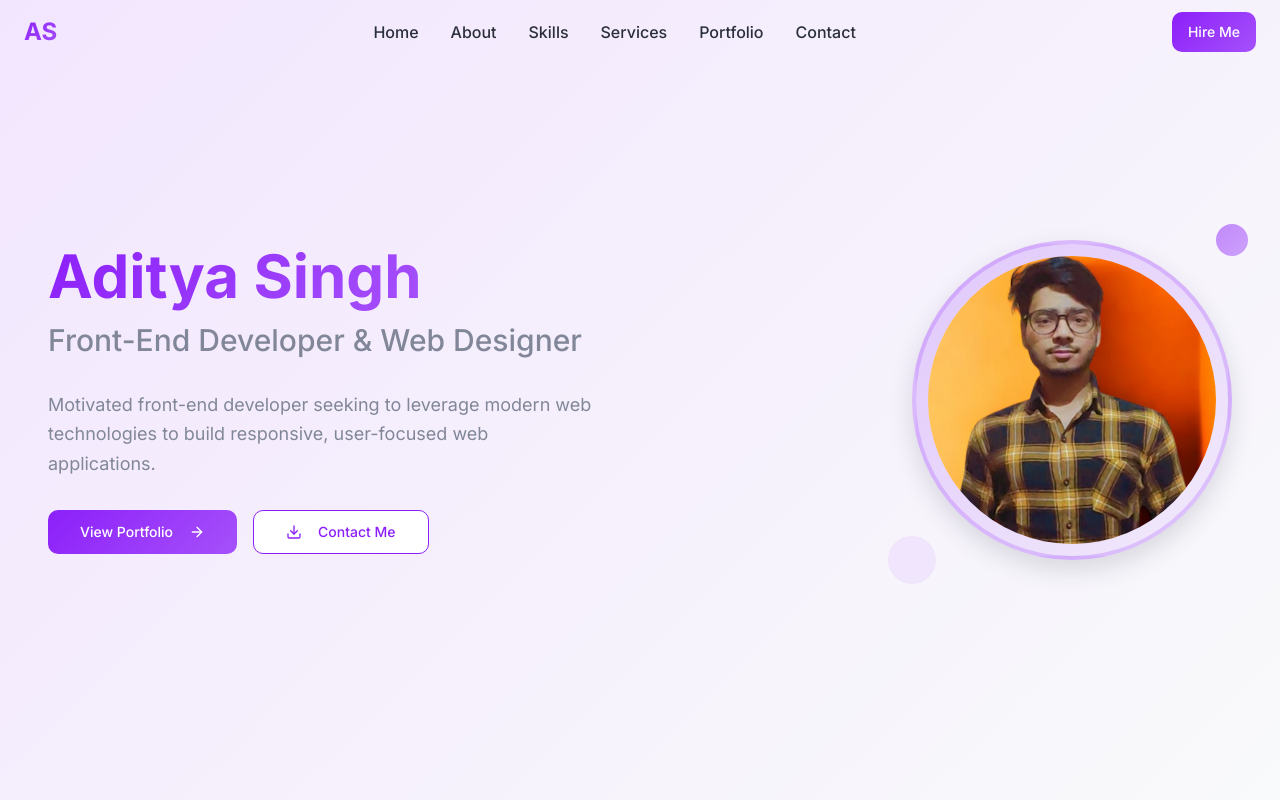
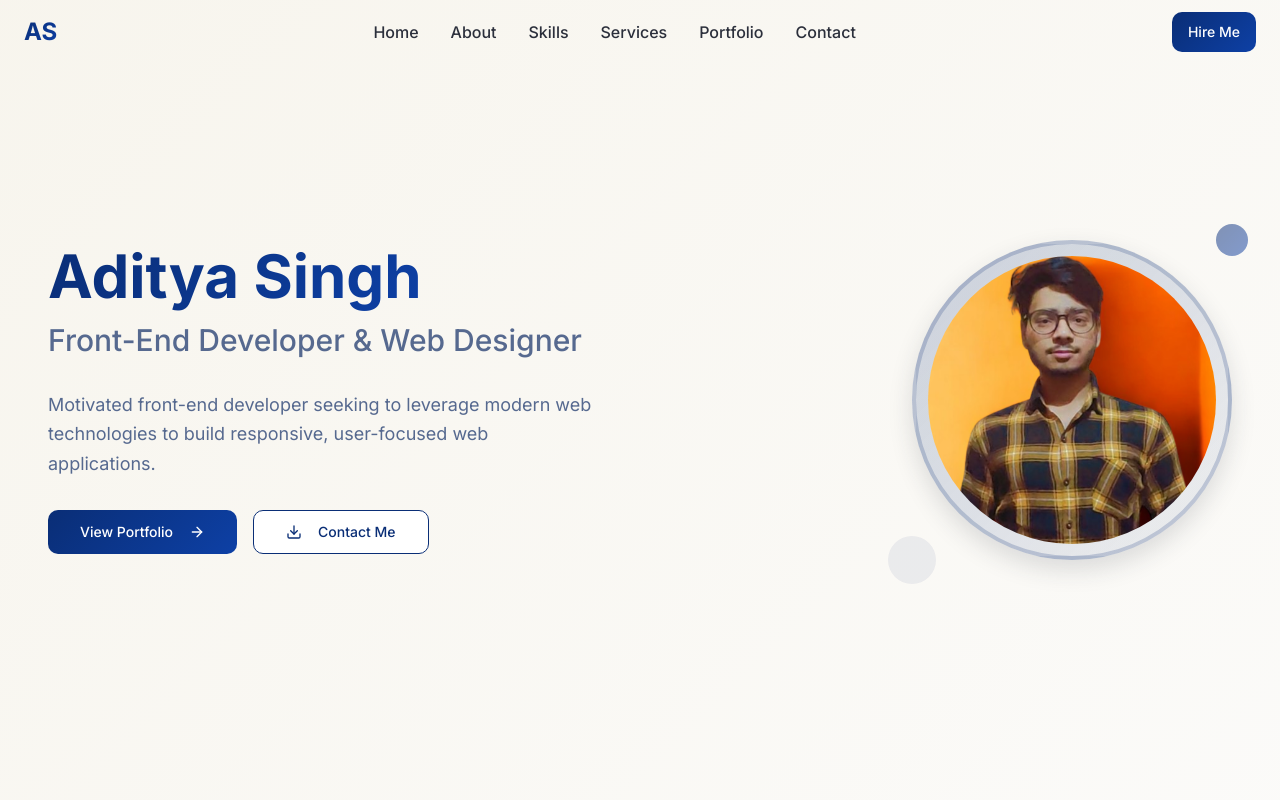
Before and after one commit to adityasinnghh/portfolioadi, a React (Vite) app: page / in a window 1280 px wide. Shown: the top 800 px of the page. Built offline with nearby package versions, Linux system fonts and the light colour scheme.

Commit message:
Update theme colors
Change theme colors to navy blue and beige.

```diff
--- a/src/index.css
+++ b/src/index.css
@@ -17,30 +17,30 @@
     --card-foreground: 225 15% 20%;
 
     /* Primary Brand Colors */
-    --primary: 270 95% 55%;
+    --primary: 220 85% 25%;
     --primary-foreground: 0 0% 100%;
-    --primary-soft: 270 95% 95%;
+    --primary-soft: 220 85% 95%;
 
     /* Secondary Colors */
-    --secondary: 210 20% 95%;
-    --secondary-foreground: 225 15% 25%;
+    --secondary: 45 30% 85%;
+    --secondary-foreground: 220 85% 25%;
 
     /* Neutral System */
-    --muted: 210 20% 96%;
-    --muted-foreground: 225 10% 55%;
+    --muted: 45 25% 90%;
+    --muted-foreground: 220 25% 45%;
 
     /* Accent Colors */
-    --accent: 270 95% 55%;
-    --accent-foreground: 0 0% 100%;
+    --accent: 45 40% 75%;
+    --accent-foreground: 220 85% 25%;
 
     /* UI Elements */
-    --border: 220 15% 90%;
-    --input: 220 15% 96%;
-    --ring: 270 95% 55%;
+    --border: 45 20% 80%;
+    --input: 45 25% 92%;
+    --ring: 220 85% 25%;
 
     /* Interactive States */
-    --hover: 270 95% 60%;
-    --active: 270 95% 50%;
+    --hover: 220 85% 30%;
+    --active: 220 85% 20%;
 
     /* Shadows */
     --shadow-soft: 0 1px 3px hsl(225 15% 20% / 0.1);
@@ -48,8 +48,8 @@
     --shadow-large: 0 10px 25px hsl(225 15% 20% / 0.15);
 
     /* Gradients */
-    --gradient-primary: linear-gradient(135deg, hsl(270 95% 55%), hsl(270 95% 65%));
-    --gradient-soft: linear-gradient(135deg, hsl(270 95% 95%), hsl(210 20% 98%));
+    --gradient-primary: linear-gradient(135deg, hsl(220 85% 25%), hsl(220 85% 35%));
+    --gradient-soft: linear-gradient(135deg, hsl(45 40% 95%), hsl(45 25% 98%));
 
     /* Spacing & Layout */
     --radius: 0.75rem;
```
